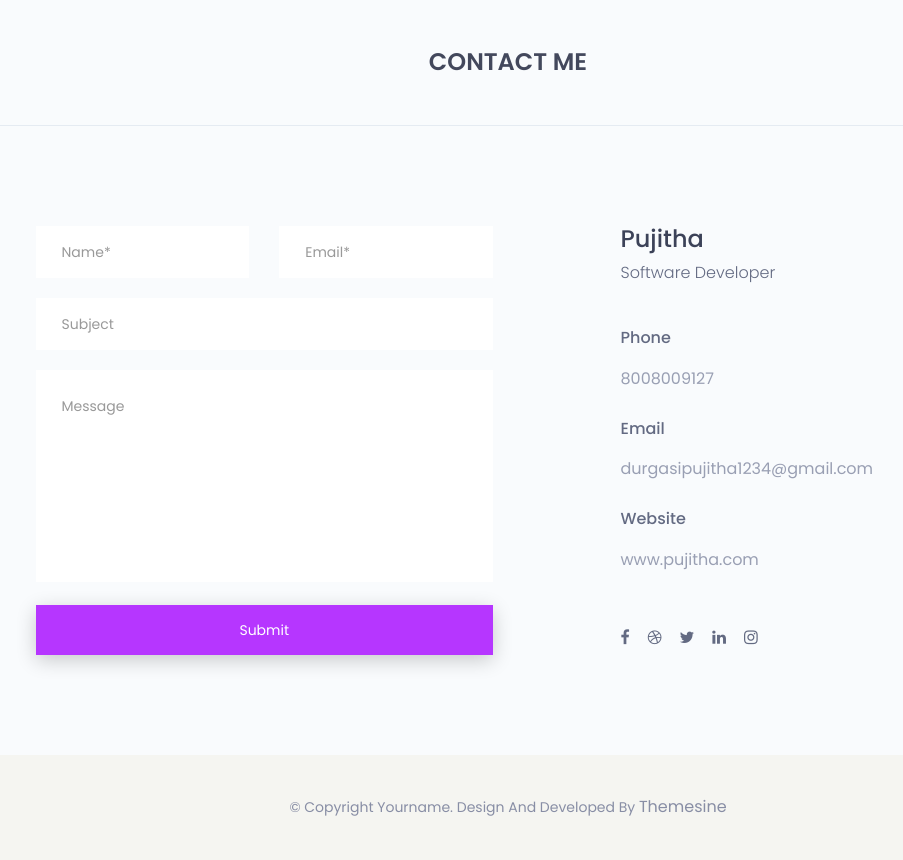
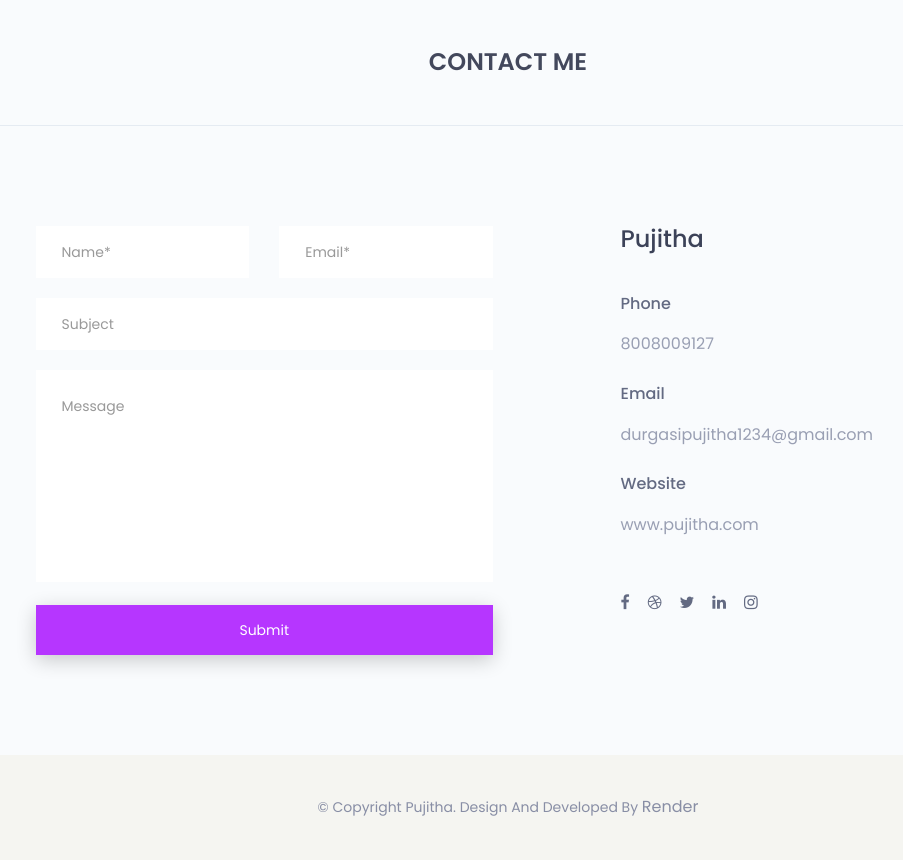
Before and after one commit to puji10204/portfolio, a Flask app: page / in a window 1280 px wide. Shown: the part 3631-4491 px from the top of the page, without its empty margins (132-1035 px from the left). Run offline with Flask 3, Linux system fonts and the light colour scheme; some libraries are stand-ins or nearby versions.

Commit message:
index.html

```diff
--- a/templates/index.html
+++ b/templates/index.html
@@ -104,7 +104,7 @@
                     <div class="col-md-12 text-center">
                         <div class="header-text">
                             <h2>hi <span>,</span> i am <br> Pujitha <span>.</span>   </h2>
-                            <p> software developer</p>
+
                             <a href="{{url_for('static',filename='download/Durgasi Pujitha .pdf')}}" download>download resume</a>
                         </div><!--/.header-text-->
                     </div><!--/.col-->
@@ -505,7 +505,7 @@ Currently pursuing Bachelor's degree with focus on Data Science and Analytics. M
                                 <div class="contact-adress">
                                     <div class="contact-add-head">
                                         <h3>Pujitha</h3>
-                                        <p>software Developer</p>
+
                                     </div>
                                     <div class="contact-add-info">
                                         <div class="single-contact-add-info">
@@ -545,7 +545,7 @@ Currently pursuing Bachelor's degree with focus on Data Science and Analytics. M
             <div class="container">
                 <div class="hm-footer-copyright text-center">
                     <p>
-                        &copy; copyright yourname. design and developed by <a href="https://www.themesine.com/">themesine</a>
+                        &copy; copyright pujitha. design and developed by <a href="https://portfolio-8-pc57.onrender.com/">render</a>
                     </p><!--/p-->
                 </div><!--/.text-center-->
             </div><!--/.container-->
```
